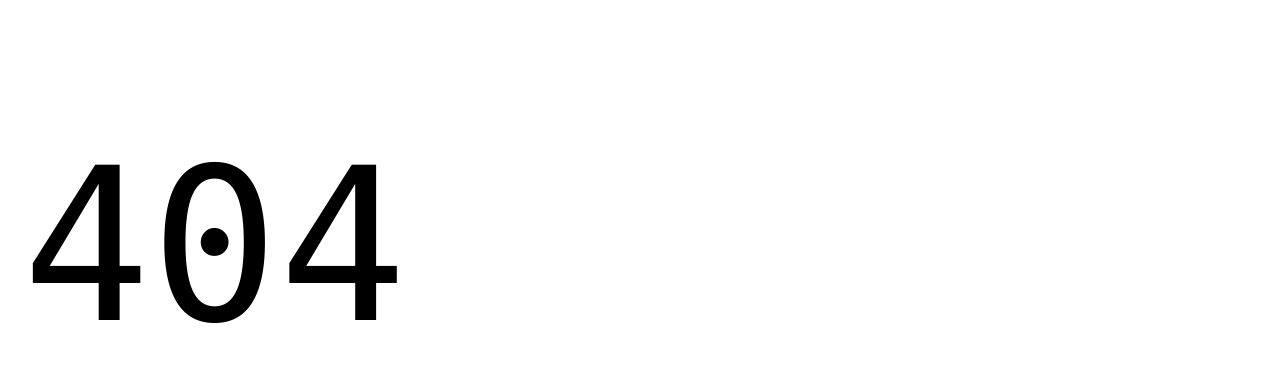
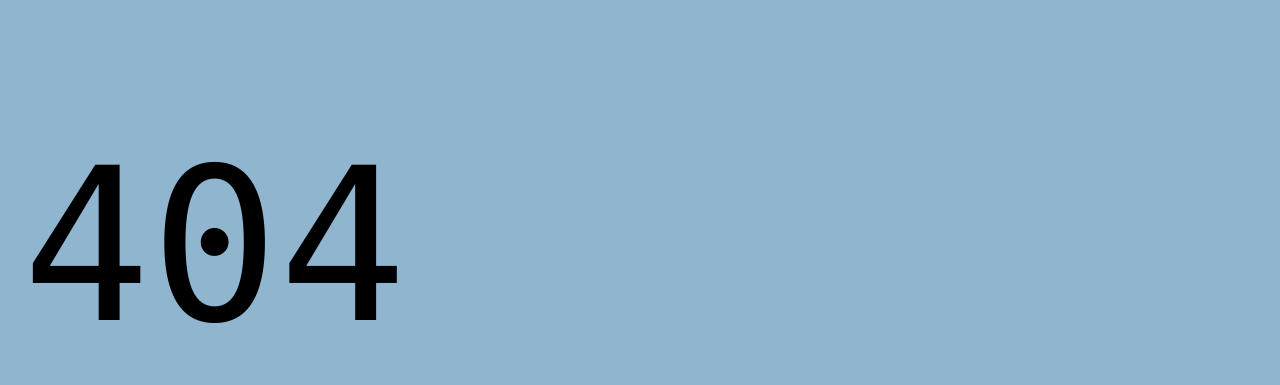
Before and after one commit to maumaulam/QSR-Franklin, a website with bundled scripts: page 404.html in a window 1280 px wide. Shown: the part 62-447 px from the top of the page. Built offline with nearby package versions, Linux system fonts and the light colour scheme; files whose address does not match are found by name.

Commit message:
Update styles.css

```diff
--- a/styles/styles.css
+++ b/styles/styles.css
@@ -17,7 +17,7 @@
   --background-color: #ebe8e8;
   --overlay-background-color: #fff;
  /* --highlight-background-color: #c8bae8; */
-  --highlight-background-color: #7286d4
+  --highlight-background-color: #8fb5cf;
   --text-color: #000;
 
   /* fonts */
```
